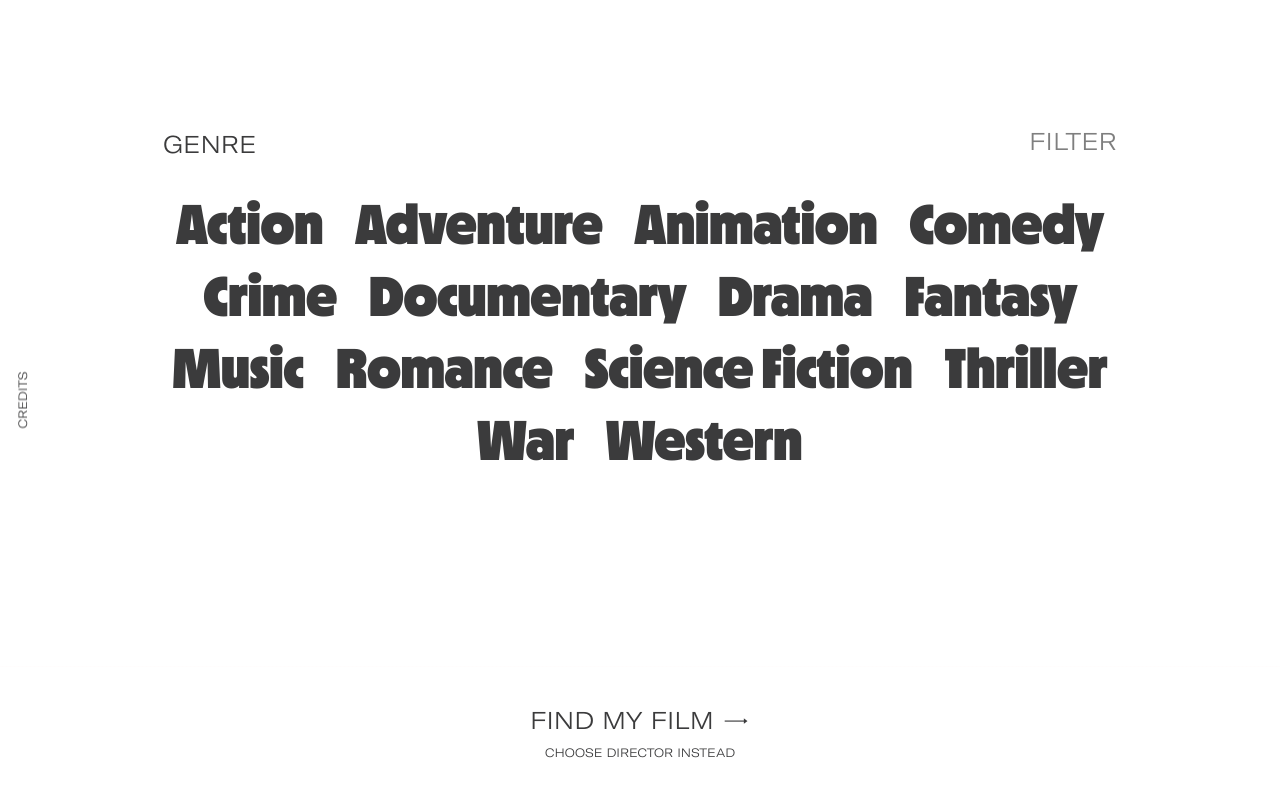
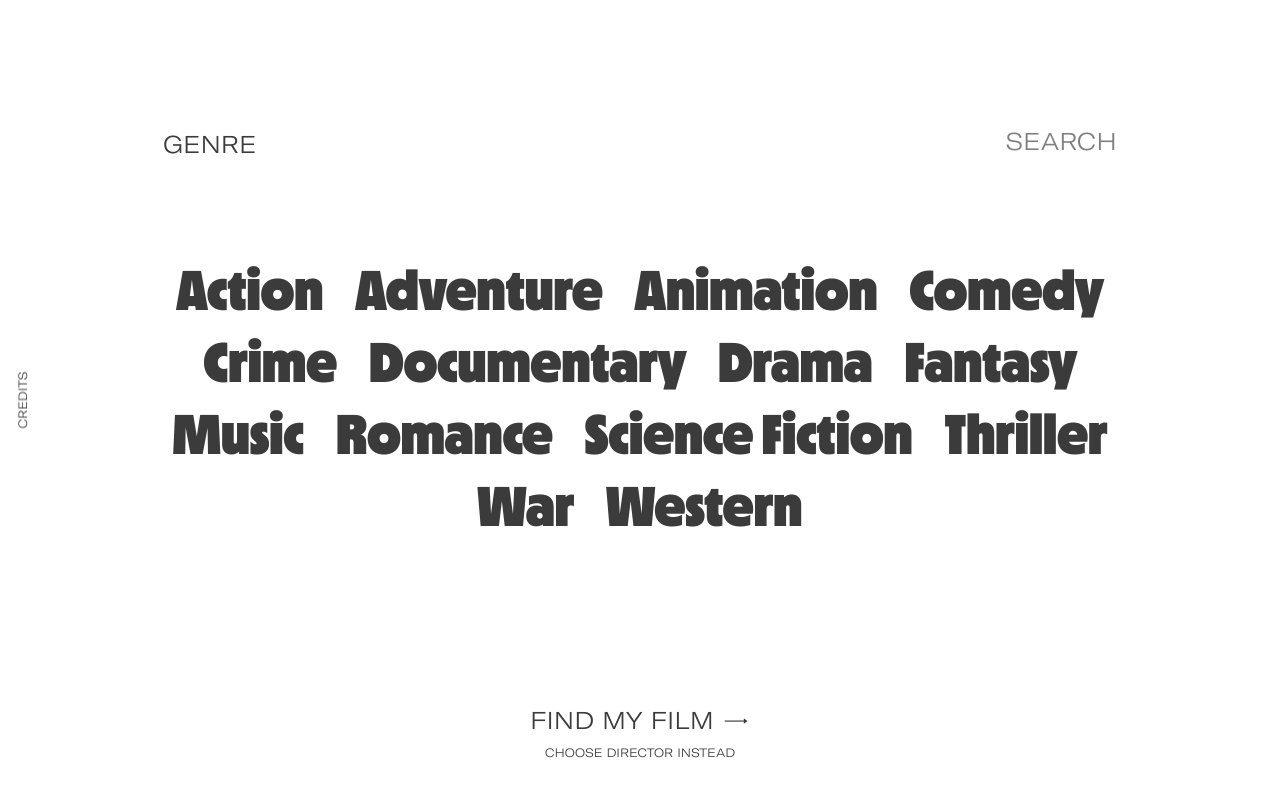
Before and after one commit to jthawme/watchfilms, a React (Create React App) app: page /filter in a window 1280 px wide. Shown: the top 796 px of the page. Built offline with nearby package versions, Linux system fonts and the light colour scheme.

Commit message:
fix: changed some styles

```diff
--- a/src/components/FilterPage/FilterPage.module.scss
+++ b/src/components/FilterPage/FilterPage.module.scss
@@ -10,6 +10,11 @@
 }
 
 .section {
+  display: flex;
+
+  flex-direction: column;
+  flex-grow: 1;
+
   margin: 0 auto;
 
   @include tablet {
@@ -19,6 +24,10 @@
 }
 
 .content {
+  display: flex;
+
+  flex-direction: column;
+
   padding: var(--size-unit-8) var(--size-unit-6) var(--size-unit-10);
 
   flex-grow: 1;
@@ -123,6 +132,15 @@
 .pool {
   display: flex;
 
+  flex-grow: 1;
+
+  flex-direction: column;
+  justify-content: center;
+}
+
+.poolItems {
+  display: flex;
+
   justify-content: center;
   flex-wrap: wrap;
 
--- a/src/components/FilterPage/FilterSection.tsx
+++ b/src/components/FilterPage/FilterSection.tsx
@@ -90,7 +90,7 @@ const FilterSection: React.FC<FilterSectionProps> = ({
           <input
             onChange={triggerFilter}
             type="text"
-            placeholder="Filter"
+            placeholder="Search"
             value={filterText}
             className={!!filterText ? styles.hasText : ""}
           />
@@ -98,6 +98,7 @@ const FilterSection: React.FC<FilterSectionProps> = ({
       </header>
 
       <div className={styles.pool}>
+        <div className={styles.poolItems}>
           {checkedItems.map((item) => (
             <label key={item.value} className={styles.item}>
               <input
@@ -120,6 +121,7 @@ const FilterSection: React.FC<FilterSectionProps> = ({
             </a>
           )}
         </div>
+      </div>
     </section>
   );
 };
```
Lines whose indentation alone changed are shown as unchanged.
